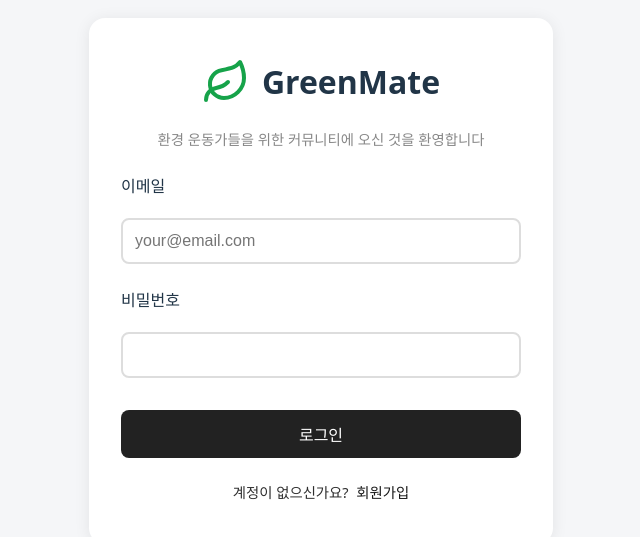
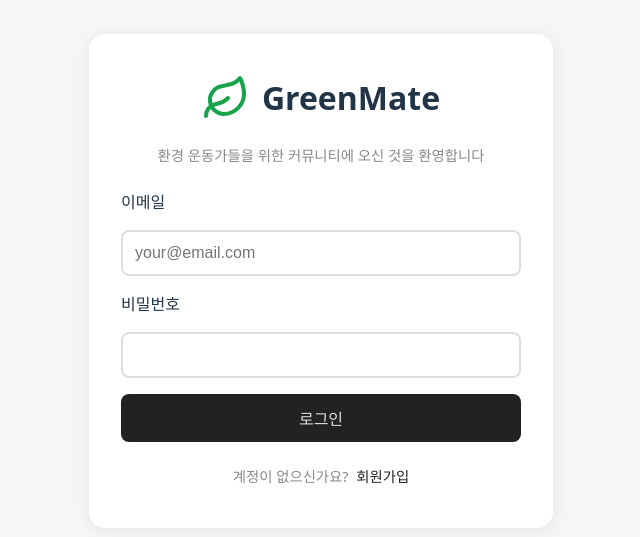
Before and after one commit to konempty/GreenMate-FE-T2, a React (Vite) app: page / in a window 1280 px wide. Shown: the part 119-656 px from the top of the page, without its empty margins (319-959 px from the left). Built offline with nearby package versions, Linux system fonts and the light colour scheme.

Commit message:
TEAM2-14 제미나이 2차 리뷰 반영 및 Lint 반영

```diff
--- a/src/components/Input.tsx
+++ b/src/components/Input.tsx
@@ -1,15 +1,23 @@
 import React from "react";
 
 interface InputProps {
+  id?: string;
   type: string;
   value: string;
   onChange: (e: React.ChangeEvent<HTMLInputElement>) => void;
   placeholder?: string;
 }
 
-const Input: React.FC<InputProps> = ({ type, value, onChange, placeholder }) => {
+const Input: React.FC<InputProps> = ({
+  id,
+  type,
+  value,
+  onChange,
+  placeholder,
+}) => {
   return (
     <input
+      id={id}
       type={type}
       value={value}
       onChange={onChange}
--- a/src/styles/Login.css
+++ b/src/styles/Login.css
@@ -1,15 +1,25 @@
+:root {
+  --color-primary: #16a34a;
+  --color-background: #f5f6f8;
+  --color-surface: white;
+  --color-text-primary: #222;
+  --color-text-secondary: #888;
+  --color-border: #ddd;
+  --color-shadow: rgba(0, 0, 0, 0.08);
+}
+
 .login-background {
     min-height: 100vh;
     width: 100vw;
-    background: #f5f6f8;
+    background: var(--color-background);
     display: flex;
     align-items: center;
     justify-content: center;
 }
 .login-container {
-    background: white;
+    background: var(--color-surface);
     border-radius: 16px;
-    box-shadow: 0 2px 16px rgba(0,0,0,0.08);
+    box-shadow: 0 2px 16px var(--color-shadow);
     padding: 40px 32px;
     width: 400px;
     display: flex;
@@ -22,12 +32,15 @@
     gap: 12px;
     margin-bottom: 8px;
 }
+.login-leaf-icon {
+    color: var(--color-primary);
+}
 .login-title {
     font-size: 2rem;
     font-weight: 700;
 }
 .login-desc {
-    color: #888;
+    color: var(--color-text-secondary);
     font-size: 0.9rem;
     margin-bottom: 24px;
     text-align: center;
@@ -35,16 +48,15 @@
 .login-label {
     font-size: 1rem;
     font-weight: 700;
-    margin-bottom: 4px;
 }
 .login-footer {
     margin-top: 24px;
     text-align: center;
-    color: #2e2e2e;
+    color: var(--color-text-secondary);
     font-size: 0.9rem;
 }
 .login-signup-link {
-    color: #171717;
+    color: var(--color-text-primary);
     font-weight: 700;
     margin-left: 4px;
 }
@@ -61,10 +73,9 @@
 .login-container input[type="password"] {
   width: 100%;
   padding: 12px;
-  border: 2px solid #ddd;
+  border: 2px solid var(--color-border);
   border-radius: 8px;
   font-size: 1rem;
-  margin-bottom: 8px;
   outline: none;
   transition: border-color 0.2s;
   box-sizing: border-box;
@@ -72,19 +83,18 @@
 
 .login-container input[type="email"]:focus,
 .login-container input[type="password"]:focus {
-  border-color: #222;
+  border-color: var(--color-text-primary);
 }
 
 .login-container button {
     width: 100%;
     padding: 12px;
-    background: #222;
-    color: #fff;
+    background: var(--color-text-primary);
+    color: var(--color-border);
     font-size: 1rem;
     font-weight: 700;
     border: none;
     border-radius: 8px;
     cursor: pointer;
-    margin-top: 8px;
     transition: background 0.2s;
 }
```
Lines whose indentation alone changed are shown as unchanged.
